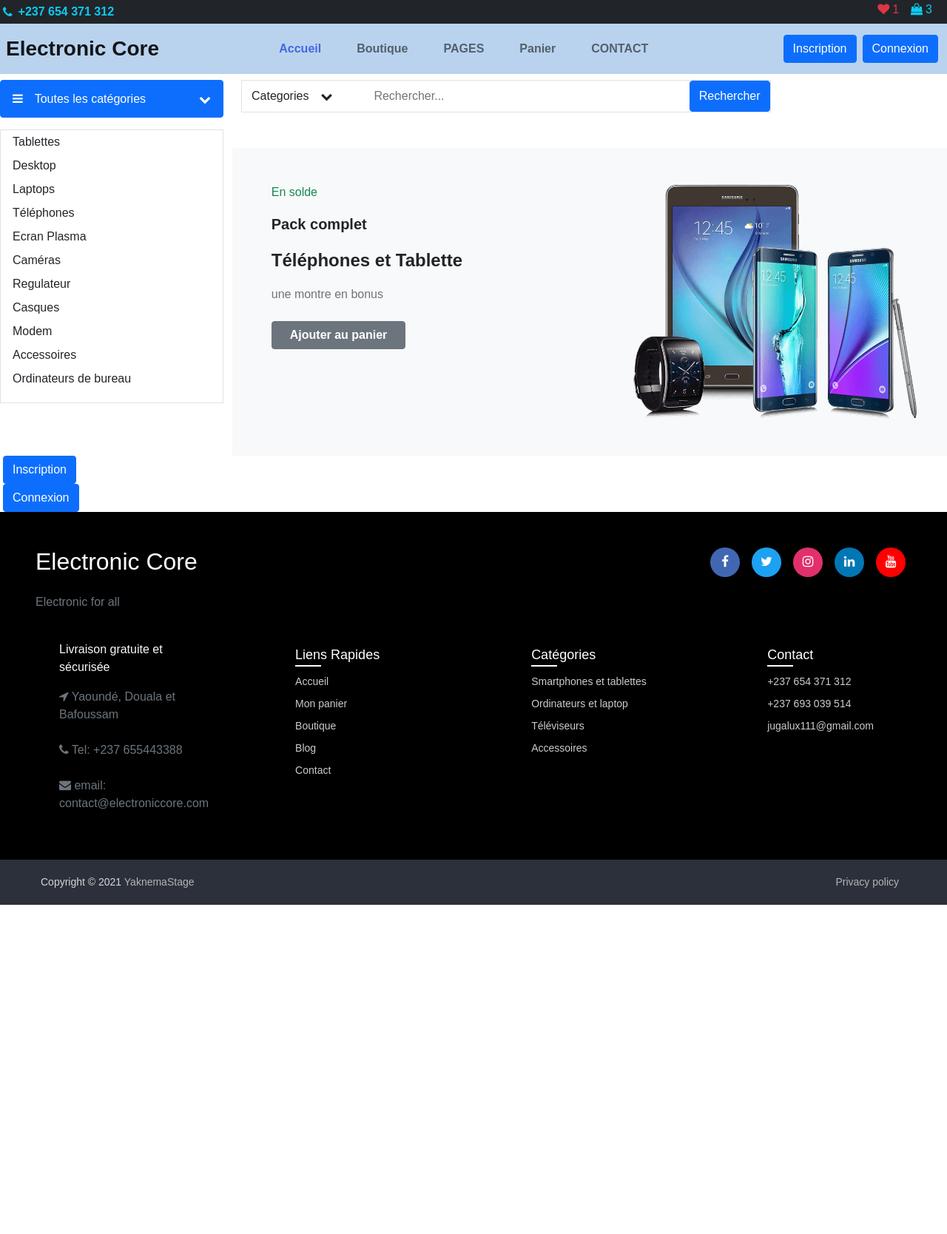
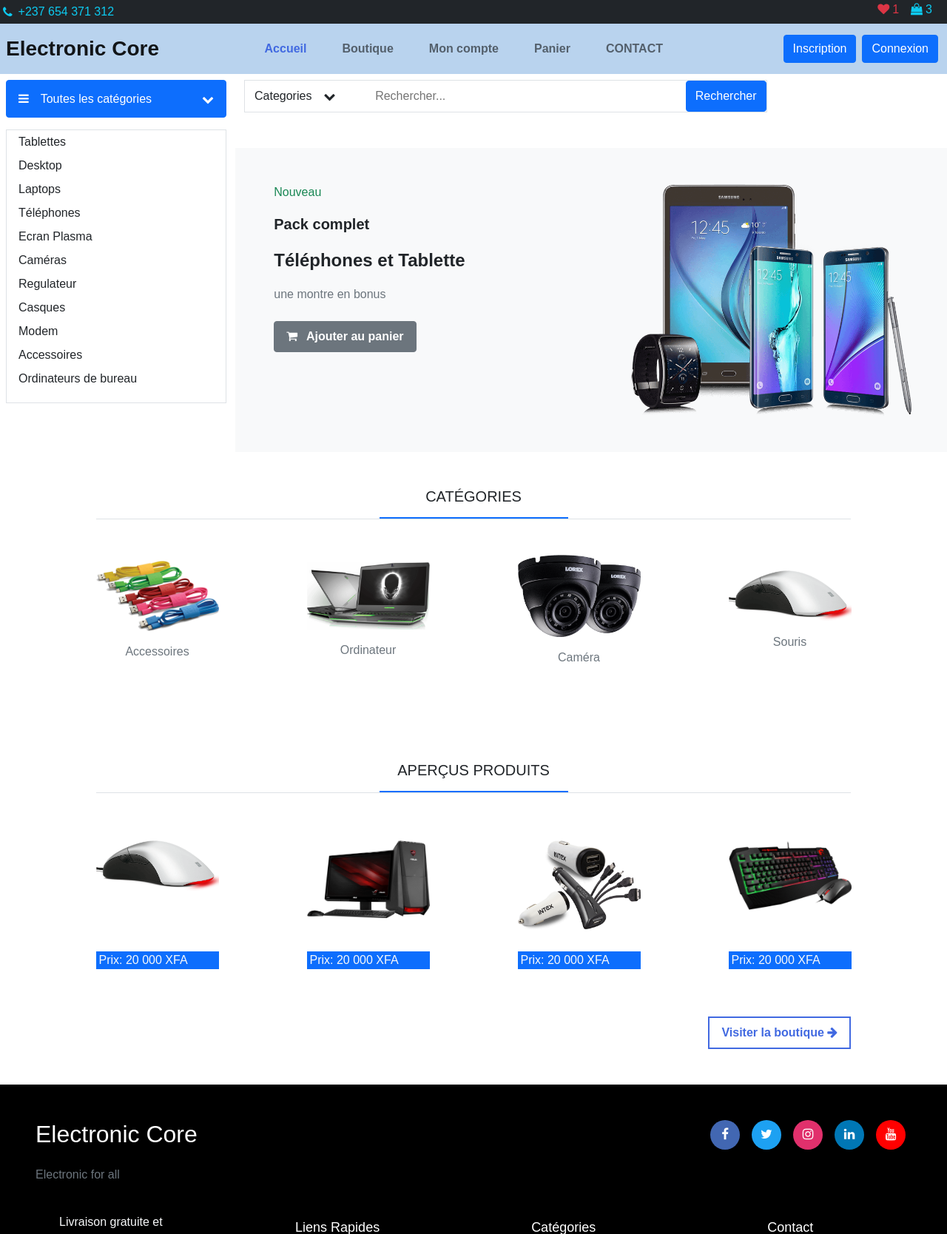
Before and after one commit to main-c/electronic-core, a Django app: page / in a window 1280 px wide. Shown: the top 1668 px of the page at 74% size. Run offline with Django 3.2, Linux system fonts and the light colour scheme; some libraries are stand-ins or nearby versions.

Commit message:
page product.html, account.html et gestion des liens

```diff
--- a/src/electroniccore/core/static/core/css/style.css
+++ b/src/electroniccore/core/static/core/css/style.css
@@ -434,3 +434,13 @@ button{
   outline: none;
   border: none;
 }
+
+/* Dashboard Page */
+
+.text_dashboard{
+  color: black;
+}
+.text_dashboard:hover{
+  color: ;
+  background-color: silver;
+}
--- a/src/electroniccore/core/templates/core/base.html
+++ b/src/electroniccore/core/templates/core/base.html
@@ -20,7 +20,7 @@
         <div class="w-50">
           <div class="d-flex align-items-center ms-lg-auto mt-lg-0 mt-3 pe-2">
             <i class=" me-2 fa fa-phone text-info"></i>
-              <p class="fw-bold text-info my-auto">+237 654 371 312</p>
+              <p class="text-info my-auto">+237 654 371 312</p>
           </div>
         </div>
         <div class="w-25"></div>
@@ -30,14 +30,23 @@
         </div>
       </div>
       <nav class="navbar navbar-expand-lg navbar-light command mb-2">
-        <div class="container-fluid pe-lg-2 p-0"> <a class="navbar-brand fw-bold ms-2 fs-3" href="#">Electronic Core</a> <button class="navbar-toggler" type="button" data-bs-toggle="collapse" data-bs-target="#navbarcontent" aria-controls="navbarcontent" aria-expanded="false" aria-label="Toggle navigation"> <span class="navbar-toggler-icon"></span> </button>
+        <div class="container-fluid pe-lg-2 p-0"> <a class="navbar-brand fw-bold ms-2 fs-3" href="{% url 'core:home' %}">Electronic Core</a> <button class="navbar-toggler" type="button" data-bs-toggle="collapse" data-bs-target="#navbarcontent" aria-controls="navbarcontent" aria-expanded="false" aria-label="Toggle navigation"> <span class="navbar-toggler-icon"></span> </button>
               <div class="collapse navbar-collapse" id="navbarcontent">
                   <ul class="navbar-nav ms-auto mb-2 mb-lg-0">
-                      <li class="nav-item"> <a class="nav-link pe-3 me-4 fw-bold active" aria-current="page" href="#">Accueil</a> </li>
-                      <li class="nav-item"> <a class="nav-link pe-3 me-4 fw-bold" href="#">Boutique</a> </li>
-                      <li class="nav-item"> <a class="nav-link pe-3 me-4 fw-bold" href="#">PAGES</a> </li>
-                      <li class="nav-item"> <a class="nav-link pe-3 me-4 fw-bold" href="#">Panier</a> </li>
-                      <li class="nav-item"> <a class="nav-link pe-3 me-4 fw-bold" href="#">CONTACT</a> </li>
+                      <li class="nav-item"> <a class="nav-link pe-3 me-4 fw-bold active" aria-current="page" href="{% url 'core:home' %}">Accueil</a> </li>
+                      <li class="nav-item">
+                        <a class="nav-link pe-3 me-4 fw-bold" href="{% url 'core:shop' %}">
+                        Boutique</a>
+                      </li>
+                      <li class="nav-item">
+                        <a class="nav-link pe-3 me-4 fw-bold" href="{% url 'core:account' %}">Mon compte</a>
+                      </li>
+                      <li class="nav-item">
+                        <a class="nav-link pe-3 me-4 fw-bold" href="{% url 'core:cart' %}">Panier</a>
+                      </li>
+                      <li class="nav-item">
+                        <a class="nav-link pe-3 me-4 fw-bold" href="{% url 'core:home' %}#contact">CONTACT</a>
+                      </li>
                   </ul>
                   <div class="d-flex ms-auto">
                     {% include "core/signup.html" %}
@@ -54,8 +63,7 @@
       {% endblock %}
 
     </div>
-          {% include "core/signup.html" %}
-          {% include "core/login.html" %}
+
 
     <footer>
       <div class="content p-5">
--- a/src/electroniccore/core/templates/core/home.html
+++ b/src/electroniccore/core/templates/core/home.html
@@ -2,7 +2,8 @@
 
 
 {% block content %}
-	<div class="row">
+
+	<div class="row px-2 mb-lg-5">
         <div class="col-lg-3 mb-lg-0 mb-2">
             <p> <a class="btn btn-primary p-3 w-100 d-flex align-items-center justify-content-between" data-bs-toggle="collapse" href="#collapseCategorie" role="button" aria-expanded="true" aria-controls="collapseCategorie"> <i class="fa fa-bars"><span class="ps-3">Toutes les catégories</span></i> <i class="fa fa-chevron-down"></i> </a> </p>
             <div class="collapse show border" id="collapseCategorie">
@@ -40,11 +41,16 @@
             </div>
             <div class="row d-lg-flex flex-lg-row d-flex flex-column-reverse bg-light py-lg-5 mt-5">
                 <div class="col-lg-5 mx-auto">
-                    <p class="p-green text-success">En solde</p>
+                    <p class="p-green text-success">Nouveau</p>
                     <P class="fs-5 fw-bold">Pack complet</P>
                     <p class="fs-4 fw-bold">Téléphones et Tablette</p>
                     <p class="text-muted mb-4">une montre en bonus</p>
-                    <div class="btn btn-secondary fw-bold px-4">Ajouter au panier</div>
+                    <div class="">
+                    	<a href="{% url 'core:cart' %}" class="btn btn-secondary py-2 fw-bold px-3"/>
+							<i class="fa fa-shopping-cart me-2"></i>
+				        	Ajouter au panier
+				        </a>
+                    </div>
                 </div>
                 <div class="col-lg-5 mx-auto">
                 	<img src="/static/core/images/phone2.png" class="w-100" alt="">
@@ -52,4 +58,89 @@
             </div>
         </div>
     </div>
+
+    <div class="container my-5">
+    	<div class="mx-5 border border-1 border-top-0 border-start-0 border-end-0">
+    		<h5 class="text-uppercase text-center my-3">Catégories</h5>
+    		<div class="border border-primary mx-auto w-25"></div>
+    	</div>
+    	<div class="row pt-5">
+    		<div class="col-lg-2 m-auto">
+    			<img src="/static/core/images/cable1.png" height="100px" class="img-fluid  w-100">
+    			<p class="text-secondary my-3 text-center">Accessoires</p>
+    		</div>
+    		<div class="col-lg-2 m-auto">
+    			<img src="/static/core/images/ordi1.png" height="100px" class="img-fluid  w-100">
+    			<p class="text-secondary my-3 text-center">Ordinateur</p>
+    		</div>
+    		<div class="col-lg-2 m-auto">
+    			<img src="/static/core/images/camera2.png" height="100px" class="img-fluid  w-100">
+    			<p class="text-secondary my-3 text-center">Caméra</p>
+    		</div>
+    		<div class="col-lg-2 m-auto">
+    			<img src="/static/core/images/souris2.png" height="100px" class="img-fluid  w-100">
+    			<p class="text-secondary my-3 text-center">Souris</p>
+    		</div>
+    	</div>
+    </div>
+
+    <div class="container my-5 pt-lg-5">
+    	<div class="mx-5 border border-1 border-top-0 border-start-0 border-end-0">
+    		<h5 class="text-uppercase text-center my-3">Aperçus produits</h5>
+    		<div class="border border-primary mx-auto w-25"></div>
+    	</div>
+		<div class="row pt-5">
+			<div class="col-lg-2 mx-auto mt-3">
+				<div class="product">
+				  <img src="/static/core/images/souris2.png" class="w-100" alt="" />
+				  <div class="overlay">
+				    <span class="fs-5">Souris 2</span>
+				  </div>
+				</div>
+				<div class="bg-primary ps-1 w-100">
+					<p class="text-light">Prix: 20 000 XFA</p>
+				 </div>
+			</div>
+			<div class="col-lg-2 mx-auto mt-3">
+				<div class="product">
+				  <img src="/static/core/images/ecran4.png" class="w-100" alt="" />
+				  <div class="overlay">
+				    <span class="fs-5">Ecran 4</span>
+				  </div>
+				</div>
+				<div class="bg-primary ps-1 w-100">
+					<p class="text-light">Prix: 20 000 XFA</p>
+				 </div>
+			</div>
+			<div class="col-lg-2 mx-auto mt-3">
+				<div class="product">
+				  <img src="/static/core/images/camera1.png" class="w-100" alt="" />
+				  <div class="overlay">
+				    <span class="fs-5">Camera 1</span>
+				  </div>
+				</div>
+				<div class="bg-primary ps-1 w-100">
+					<p class="text-light">Prix: 20 000 XFA</p>
+				 </div>
+			</div>
+			<div class="col-lg-2 mx-auto mt-3">
+				<div class="product">
+				  <img src="/static/core/images/clavier2.png" class="w-100" alt="" />
+				  <div class="overlay">
+				    <span class="fs-5">Clavier 2</span>
+				  </div>
+				</div>
+				<div class="bg-primary ps-1 w-100">
+					<p class="text-light">Prix: 20 000 XFA</p>
+				 </div>
+			</div>
+		</div>
+		<div class="d-flex justify-content-end me-lg-5 mr-3 mt-lg-5">
+			<a href="{% url 'core:shop' %}" class="btn btn-larger fw-bold btn-block px-3 p-2">
+            	Visiter la boutique
+            	<i class="fa fa-arrow-right"></i>
+            </a>
+		</div>
+    </div>
+
 {% endblock %}
--- a/src/electroniccore/core/templates/core/payment.html
+++ b/src/electroniccore/core/templates/core/payment.html
@@ -23,7 +23,7 @@
                       </div>
                       <div class="mrgn-30-top d-flex justify-content-center">
                         <button type="submit" class="btn btn-larger fw-bold btn-block px-3 p-2"/>
-                        Payer $25 000
+                        Payer 25 000 XFA
                         </button>
                       </div>
                     </form>
```
Also changed, not shown: src/electroniccore/core/templates/core/account.html (added, +53 -0 lines), src/electroniccore/core/templates/core/cart.html (+4 -4 lines), src/electroniccore/core/templates/core/product.html (added, +39 -0 lines).
